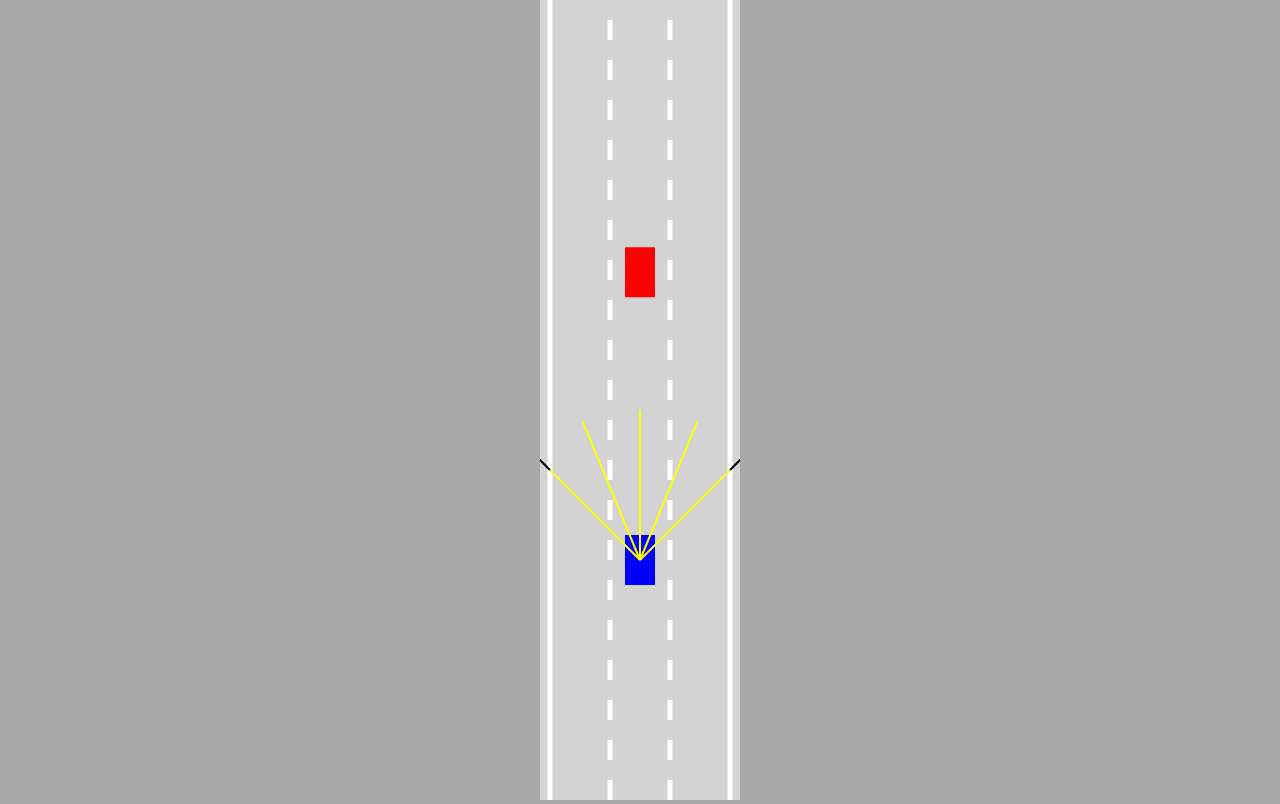
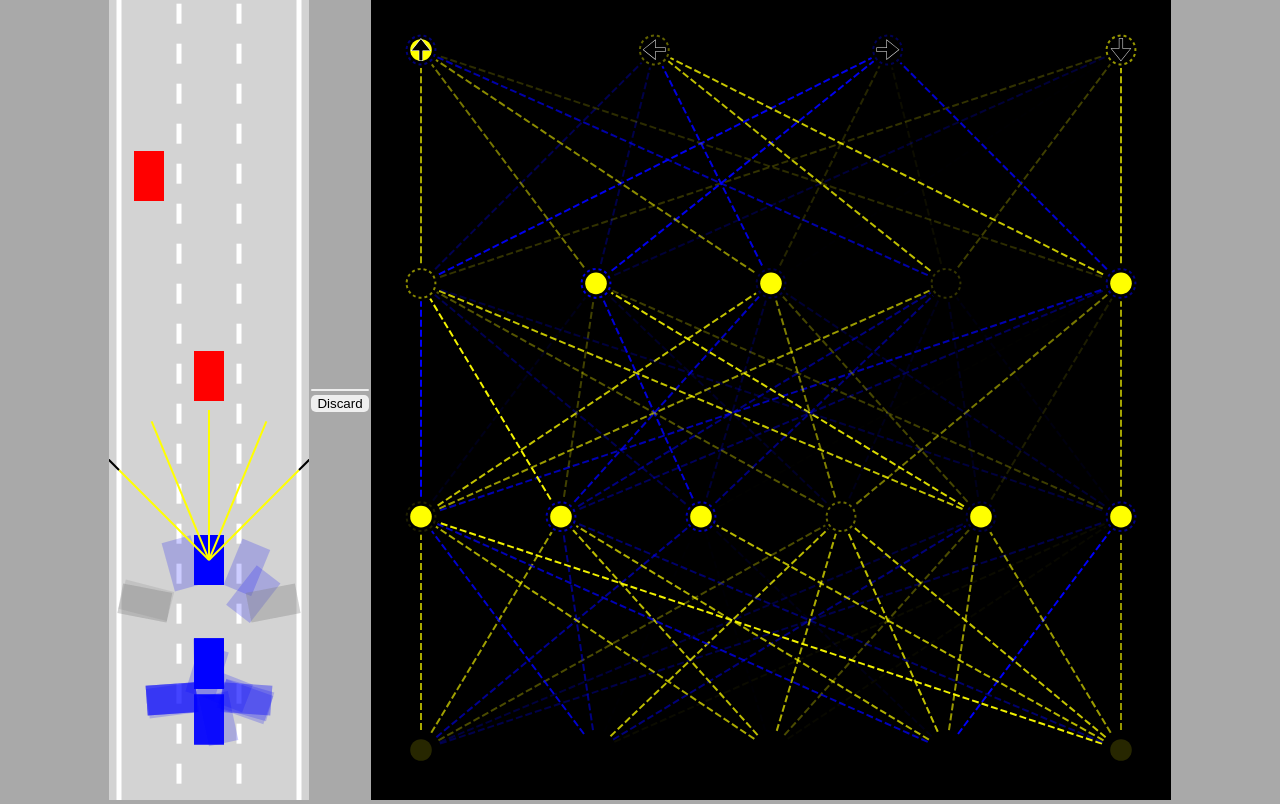
Before and after one commit to mossstak/vanilla-self-driving-car, a plain HTML site: page index.html in a window 1280 px wide. Drawn offline with Linux system fonts and the light colour scheme; animation ran at ten frames a second.

Commit message:
adding files

```diff
--- a/car.js
+++ b/car.js
@@ -12,8 +12,11 @@ class Car {
     this.angle = 0;
     this.damaged = false;
 
+    this.useBrain = controlType == "AI";
+
     if (controlType != "DUMMY") {
       this.sensor = new Sensor(this);
+      this.brain = new NeuralNetwork([this.sensor.rayCount, 6, 5, 4,]);
     }
     this.controls = new Controls(controlType);
   }
@@ -26,6 +29,18 @@ class Car {
     }
     if (this.sensor) {
       this.sensor.update(roadBorders, traffic);
+      const offsets = this.sensor.readings.map((s) =>
+        s == null ? 0 : 1 - s.offset
+      );
+      const outputs = NeuralNetwork.feedForward(offsets, this.brain);
+      console.log(outputs);
+
+      if(this.useBrain){
+        this.controls.forward = outputs[0];
+        this.controls.left = outputs[1];
+        this.controls.right = outputs[2];
+        this.controls.reverse = outputs[3];
+      }
     }
   }
 
@@ -108,7 +123,7 @@ class Car {
     this.y -= Math.cos(this.angle) * this.speed;
   }
 
-  draw(ctx, color) {
+  draw(ctx, color, drawSensor=false) {
     // ctx.save();
     // ctx.translate(this.x, this.y);
     // ctx.rotate(-this.angle);
@@ -122,7 +137,7 @@ class Car {
     if (this.damaged) {
       ctx.fillStyle = "gray";
     } else {
-      ctx.fillStyle=color;
+      ctx.fillStyle = color;
     }
 
     ctx.beginPath();
@@ -132,7 +147,7 @@ class Car {
     }
     ctx.fill();
 
-    if(this.sensor){
+    if (this.sensor && drawSensor) {
       this.sensor.draw(ctx);
     }
   }
--- a/index.html
+++ b/index.html
@@ -10,7 +10,13 @@
     <link rel="stylesheet" href="style.css" />
   </head>
   <body>
-    <canvas id="myCanvas"></canvas>
+    <canvas id="carCanvas"></canvas>
+    <div id="verticalButtons">
+      <button onclick="save()"></button>
+      <button onclick="discard()">Discard</button>
+    </div>
+    <canvas id="networkCanvas"></canvas>
+    <script src="visualizer.js"></script>
     <script src="network.js"></script>
     <script src="sensor.js"></script>
     <script src="utils.js"></script>
--- a/network.js
+++ b/network.js
@@ -1,5 +1,79 @@
-class Level1{
-    constructor(inputCount, outputCount){
+class NeuralNetwork {
+  constructor(neuronCounts) {
+    this.levels = [];
+    for (let i = 0; i < neuronCounts.length - 1; i++) {
+      this.levels.push(new Level(neuronCounts[i], neuronCounts[i + 1]));
+    }
+  }
 
+  static feedForward(givenInputs, network) {
+    let outputs = Level.feedForward(givenInputs, network.levels[0]);
+    for (let i = 1; i < network.levels.length; i++) {
+      outputs = Level.feedForward(outputs, network.levels[i]);
     }
+    return outputs;
+  }
+
+  static mutate(network, amount = 1) {
+    network.levels.forEach((level) => {
+      for (let i = 0; i < level.biases.length; i++) {
+        level.biases[i] = lerp(level.biases[i], Math.random() * 2 - 1, amount);
+      }
+
+      for (let i = 0; i < level.weights.length; i++) {
+        for (let j = 0; j < level.weights.length; j++) {
+          level.weights[i][j] = lerp(
+            level.weights[i][j],
+            Math.random() * 2 - 1,
+            amount
+          );
+        }
+      }
+    });
+  }
 }
+
+class Level {
+  constructor(inputCount, outputCount) {
+    this.inputs = new Array(inputCount);
+    this.outputs = new Array(outputCount);
+    this.biases = new Array(outputCount);
+
+    this.weights = [];
+    for (let i = 0; i < inputCount; i++) {
+      this.weights[i] = new Array(outputCount);
+    }
+    Level.#randomize(this);
+  }
+
+  static #randomize(level) {
+    for (let i = 0; i < level.inputs.length; i++) {
+      for (let j = 0; j < level.outputs.length; j++) {
+        level.weights[i][j] = Math.random() * 2 - 1;
+      }
+    }
+    for (let i = 0; i < level.biases.length; i++) {
+      level.biases[i] = Math.random() * 2 - 1;
+    }
+  }
+
+  static feedForward(givenInputs, level) {
+    for (let i = 0; i < level.inputs.length; i++) {
+      level.inputs[i] = givenInputs[i];
+    }
+
+    for (let i = 0; i < level.outputs.length; i++) {
+      let sum = 0;
+      for (let j = 0; j < level.inputs.length; j++) {
+        sum += level.inputs[j] * level.weights[j][i];
+      }
+      if (sum > level.biases[i]) {
+        level.outputs[i] = 1;
+      } else {
+        level.outputs[i] = 0;
+      }
+    }
+
+    return level.outputs;
+  }
+}
--- a/script.js
+++ b/script.js
@@ -1,33 +1,92 @@
-const canvas = document.getElementById("myCanvas");
-canvas.width = 200;
+const carCanvas = document.getElementById("carCanvas");
+carCanvas.width = 200;
+const networkCanvas = document.getElementById("networkCanvas");
+networkCanvas.width = 800;
 
-const ctx = canvas.getContext("2d");
-const road = new Road(canvas.width / 2, canvas.width * 0.9);
-const car = new Car(road.getLaneCenter(1), 100, 30, 50, "KEYS");
+const carCtx = carCanvas.getContext("2d");
+const networkCtx = networkCanvas.getContext("2d");
+const road = new Road(carCanvas.width / 2, carCanvas.width * 0.9);
+const car = new Car(road.getLaneCenter(1), 100, 30, 50, "AI");
+
+const N = 100;
+const cars = generateCars(N)
+let bestCar = cars[0];
+if(localStorage.getItem("bestBrain")){
+  for(let i = 0; i < cars.length; i++){
+    bestCar.brain = JSON.parse(
+      localStorage.getItem("bestBrain")
+    )
+
+    if(i != 0){
+      NeuralNetwork.mutate(cars[i].brain, 0.1)
+    }
+  }
+}
 const traffic = [
-    new Car(road.getLaneCenter(1), -100, 30, 50, "DUMMY", 2)
+    new Car(road.getLaneCenter(1), -100, 30, 50, "DUMMY", 2),
+    new Car(road.getLaneCenter(0), -300, 30, 50, "DUMMY", 2),
+    new Car(road.getLaneCenter(),  300, 30, 50, "DUMMY", 2)
 ];
 
-function animate() {
+function save(){
+  localStorage.setItem("bestBrain", JSON.stringify(bestCar.brain));
+}
+
+function discard(){
+  localStorage.removeItem("bestBrain");
+}
+
+function generateCars(N){
+  const cars = [];
+  for (let i = 1; i <= N; i++){
+    cars.push(new Car(road.getLaneCenter(1), 100, 30, 50, "AI"))
+  }
+  return cars;
+}
+
+function animate(time) {
 
   for (let i = 0; i < traffic.length; i++) {
     traffic[i].update(road.borders, [])
 
   }
 
+  for (let i = 0; i < cars.length; i++){
+    cars[i].update(road.borders, traffic)
+  }
+
+  bestCar = cars.find(
+    c => c.y == Math.min(
+      ...cars.map(c => c.y)
+    )
+  )
+
+
   car.update(road.borders, traffic);
-  canvas.height = window.innerHeight;
+  carCanvas.height = window.innerHeight;
+  networkCanvas.height = window.innerHeight;
 
-  ctx.save();
-  ctx.translate(0, -car.y+canvas.height*0.7);
+  carCtx.save();
+  carCtx.translate(0, -bestCar.y+carCanvas.height*0.7);
 
-  road.draw(ctx);
+  road.draw(carCtx);
   for (let i = 0; i < traffic.length; i++) {
-    traffic[i].draw(ctx, "red");
+    traffic[i].draw(carCtx, "red");
   }
-  car.draw(ctx, "blue");
 
-  ctx.restore();
+  carCtx.globalAlpha = 0.2;
+  for (let i = 0; i < cars.length; i++){
+    cars[i].draw(carCtx, "blue");
+  }
+
+  carCtx.globalAlpha = 1;
+  bestCar.draw(carCtx, "blue", true);
+
+
+  carCtx.restore();
+
+  networkCtx.lineDashOffset = -time/50;
+  Visualizer.drawNetwork(networkCtx, bestCar.brain)
   requestAnimationFrame(animate);
 }
 
--- a/style.css
+++ b/style.css
@@ -2,9 +2,32 @@ body{
     margin: 0;
     background: darkgray;
     overflow: hidden;
-    text-align: center;
+    display: flex;
+    justify-content: center;
+    align-items: center;
 }
 
-#myCanvas{
+#verticalButtons{
+    display: flex;
+    flex-direction: column;
+}
+
+button{
+    border: none;
+    border-radius: 5px;
+    padding: 5px, 5px, 7px, 5px;
+    margin: 2px;
+    cursor: pointer;
+}
+button:hover{
+    background:blue;
+    color: white;
+}
+
+#networkCanvas{
+    background: black;
+}
+
+#carCanvas{
     background: lightgray;
 }
--- a/utils.js
+++ b/utils.js
@@ -38,3 +38,11 @@ function polyIntersect( poly1, poly2){
     }
     return false;
 }
+
+function getRGBA(value){
+  const alpha=Math.abs(value);
+  const R=value<0?0:255;
+  const G=R;
+  const B=value>0?0:255;
+  return "rgba("+R+","+G+","+B+","+alpha+")";
+}
--- /dev/null
+++ b/visualizer.js
@@ -0,0 +1,110 @@
+class Visualizer{
+    static drawNetwork(ctx,network){
+        const margin=50;
+        const left=margin;
+        const top=margin;
+        const width=ctx.canvas.width-margin*2;
+        const height=ctx.canvas.height-margin*2;
+
+        const levelHeight=height/network.levels.length;
+
+        for(let i=network.levels.length-1;i>=0;i--){
+            const levelTop=top+
+                lerp(
+                    height-levelHeight,
+                    0,
+                    network.levels.length==1
+                        ?0.5
+                        :i/(network.levels.length-1)
+                );
+
+            ctx.setLineDash([7,3]);
+            Visualizer.drawLevel(ctx,network.levels[i],
+                left,levelTop,
+                width,levelHeight,
+                i==network.levels.length-1
+                    ?['🠉','🠈','🠊','🠋']
+                    :[]
+            );
+        }
+    }
+
+    static drawLevel(ctx,level,left,top,width,height,outputLabels){
+        const right=left+width;
+        const bottom=top+height;
+
+        const {inputs,outputs,weights,biases}=level;
+
+        for(let i=0;i<inputs.length;i++){
+            for(let j=0;j<outputs.length;j++){
+                ctx.beginPath();
+                ctx.moveTo(
+                    Visualizer.#getNodeX(inputs,i,left,right),
+                    bottom
+                );
+                ctx.lineTo(
+                    Visualizer.#getNodeX(outputs,j,left,right),
+                    top
+                );
+                ctx.lineWidth=2;
+                ctx.strokeStyle=getRGBA(weights[i][j]);
+                ctx.stroke();
+            }
+        }
+
+        const nodeRadius=18;
+        for(let i=0;i<inputs.length;i++){
+            const x=Visualizer.#getNodeX(inputs,i,left,right);
+            ctx.beginPath();
+            ctx.arc(x,bottom,nodeRadius,0,Math.PI*2);
+            ctx.fillStyle="black";
+            ctx.fill();
+            ctx.beginPath();
+            ctx.arc(x,bottom,nodeRadius*0.6,0,Math.PI*2);
+            ctx.fillStyle=getRGBA(inputs[i]);
+            ctx.fill();
+        }
+
+        for(let i=0;i<outputs.length;i++){
+            const x=Visualizer.#getNodeX(outputs,i,left,right);
+            ctx.beginPath();
+            ctx.arc(x,top,nodeRadius,0,Math.PI*2);
+            ctx.fillStyle="black";
+            ctx.fill();
+            ctx.beginPath();
+            ctx.arc(x,top,nodeRadius*0.6,0,Math.PI*2);
+            ctx.fillStyle=getRGBA(outputs[i]);
+            ctx.fill();
+
+            ctx.beginPath();
+            ctx.lineWidth=2;
+            ctx.arc(x,top,nodeRadius*0.8,0,Math.PI*2);
+            ctx.strokeStyle=getRGBA(biases[i]);
+            ctx.setLineDash([3,3]);
+            ctx.stroke();
+            ctx.setLineDash([]);
+
+            if(outputLabels[i]){
+                ctx.beginPath();
+                ctx.textAlign="center";
+                ctx.textBaseline="middle";
+                ctx.fillStyle="black";
+                ctx.strokeStyle="white";
+                ctx.font=(nodeRadius*1.5)+"px Arial";
+                ctx.fillText(outputLabels[i],x,top+nodeRadius*0.1);
+                ctx.lineWidth=0.5;
+                ctx.strokeText(outputLabels[i],x,top+nodeRadius*0.1);
+            }
+        }
+    }
+
+    static #getNodeX(nodes,index,left,right){
+        return lerp(
+            left,
+            right,
+            nodes.length==1
+                ?0.5
+                :index/(nodes.length-1)
+        );
+    }
+}
```
